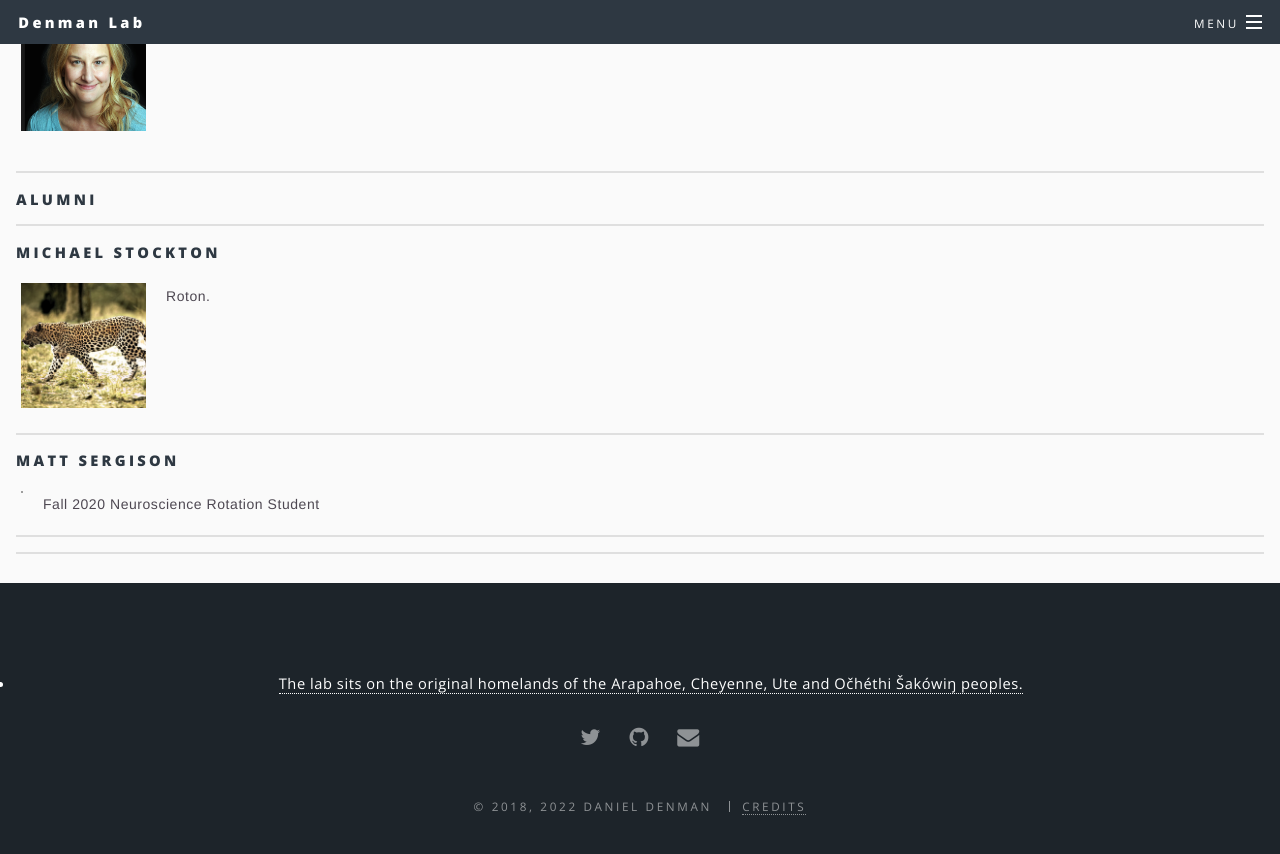
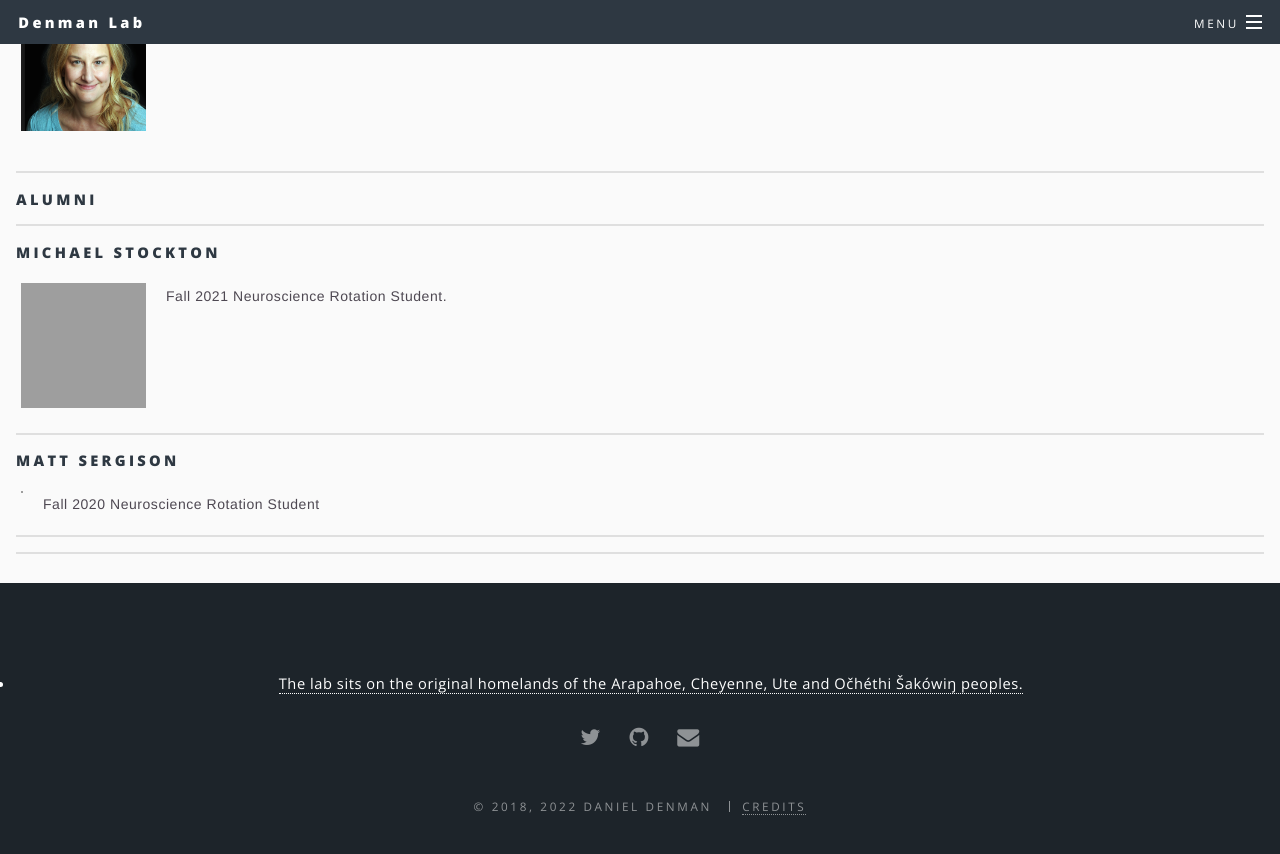
Before and after one commit to denmanlab/denmanlab.github.io, a Jekyll site: the page built from _pages/people.html, in a window 1280 px wide and 900 px high, scrolled down 1925 px. Shown: the top 854 px of the window. Built offline with Jekyll 4.4.1, drawn with Linux system fonts in a browser that asks for light colours; grey boxes are pictures that could not be loaded.

Commit message:
update people

```diff
--- a/_pages/people.html
+++ b/_pages/people.html
@@ -87,10 +87,10 @@ Juan is using mutliple Neuropixels to study the neural representation of color i
 <hr style="margin:0 0 1em 0;" />
 <h4>Michael Stockton</h4>
 <div class=image_wrapper>
-    <img id="img" src="/images/cheetah.jpg"
+    <img id="img" src="/images/_.jpg"
     width="125" height="125" class="bio_img_l"/>
     <p2>
-    Roton.
+    Fall 2021 Neuroscience Rotation Student.
     </p2>
 </div>
 
```
